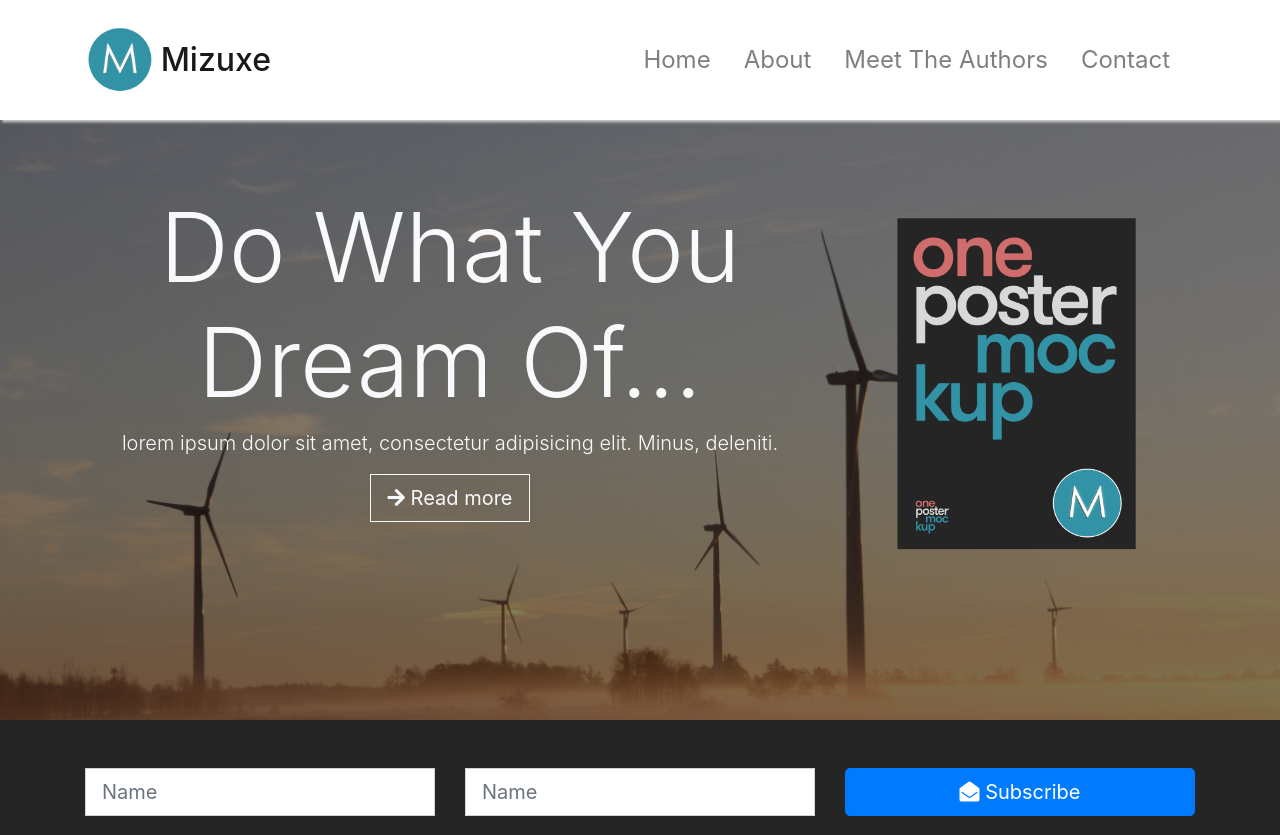
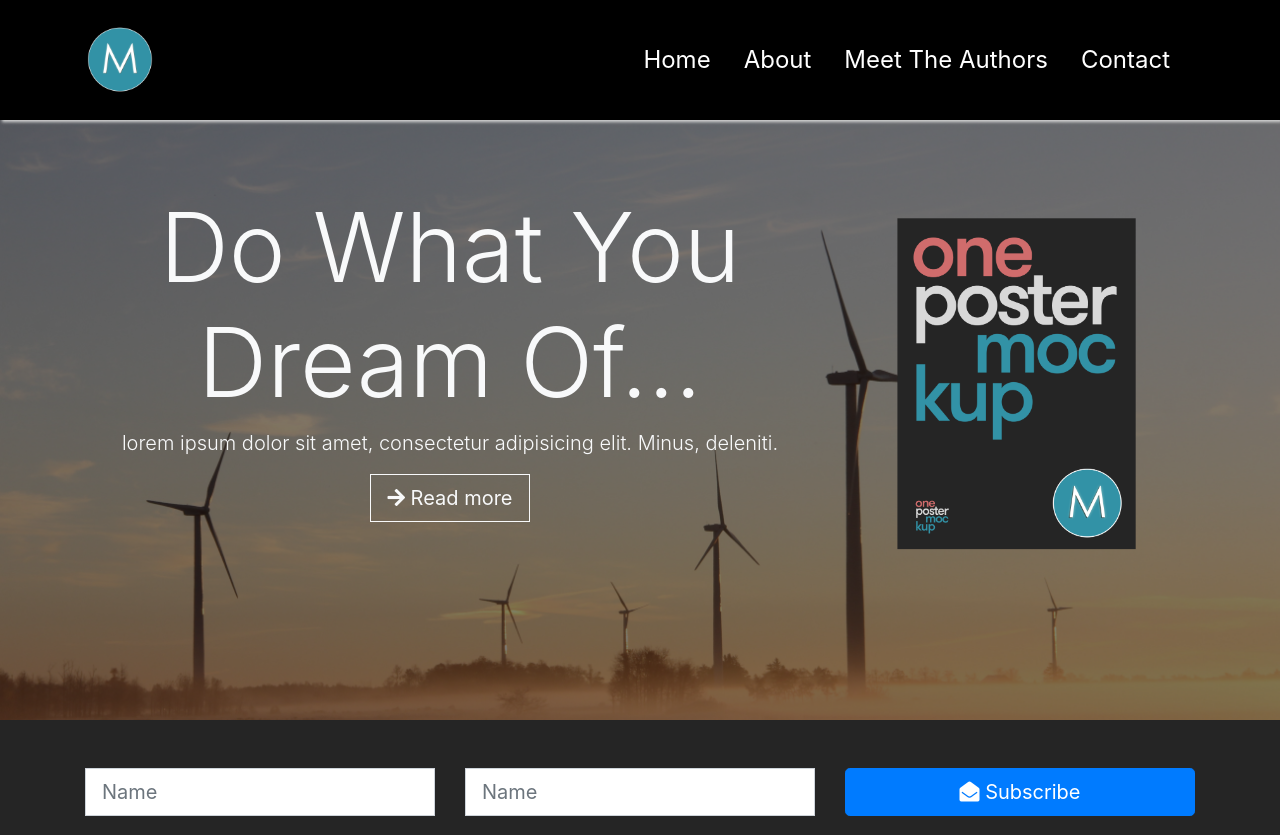
Before and after one commit to azamcse/LoobLAB-Single-page-website, a plain HTML site: page index.html in a window 1280 px wide. Shown: the top 835 px of the page. Drawn offline with nearby package versions, Linux system fonts and the light colour scheme; files whose address does not match are found by name.

Commit message:
Stylesheet updated

```diff
--- a/style.css
+++ b/style.css
@@ -77,3 +77,14 @@ background:#F8F9FA}
 .get-in-touch img{
     padding-top: 150px
 }
+
+a.nav-link {
+    color: #fff !important;
+}
+
+.navbar {
+    padding: 20px 0;
+    box-shadow: 2px 2px 3px #D6D6D6;
+    background: #000;
+    /* color: #fff !important; */
+}
```
